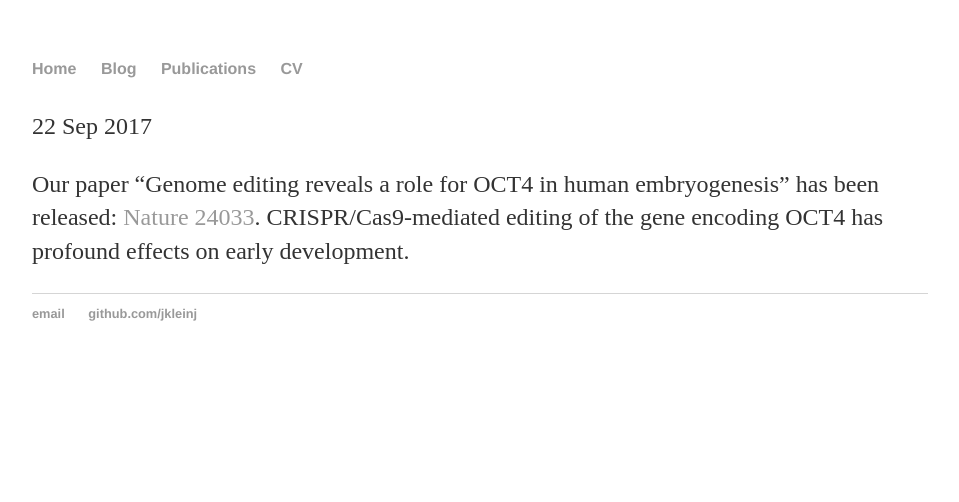
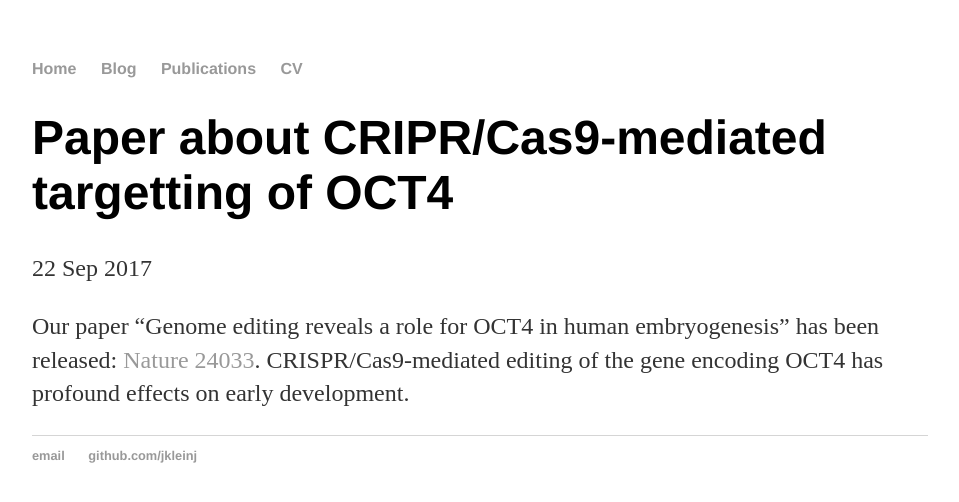
Before and after one commit to jkleinj/jkleinj.github.io, a Jekyll site: the page built from _posts/2017-09-22-Paper-OCT4-blastocyst.md, in a window 1280 px wide. Shown: the top 502 px of the page, without its empty margins (160-1119 px from the left). Built offline with Jekyll 4.4.1, drawn with Linux system fonts in a browser that asks for light colours.

Commit message:
added title

```diff
--- a/_posts/2017-09-22-Paper-OCT4-blastocyst.md
+++ b/_posts/2017-09-22-Paper-OCT4-blastocyst.md
@@ -1,6 +1,6 @@
 ---
 layout: post
-title: ""
+title: "Paper about CRIPR/Cas9-mediated targetting of OCT4"
 date: 2017-09-22
 ---
 
```
